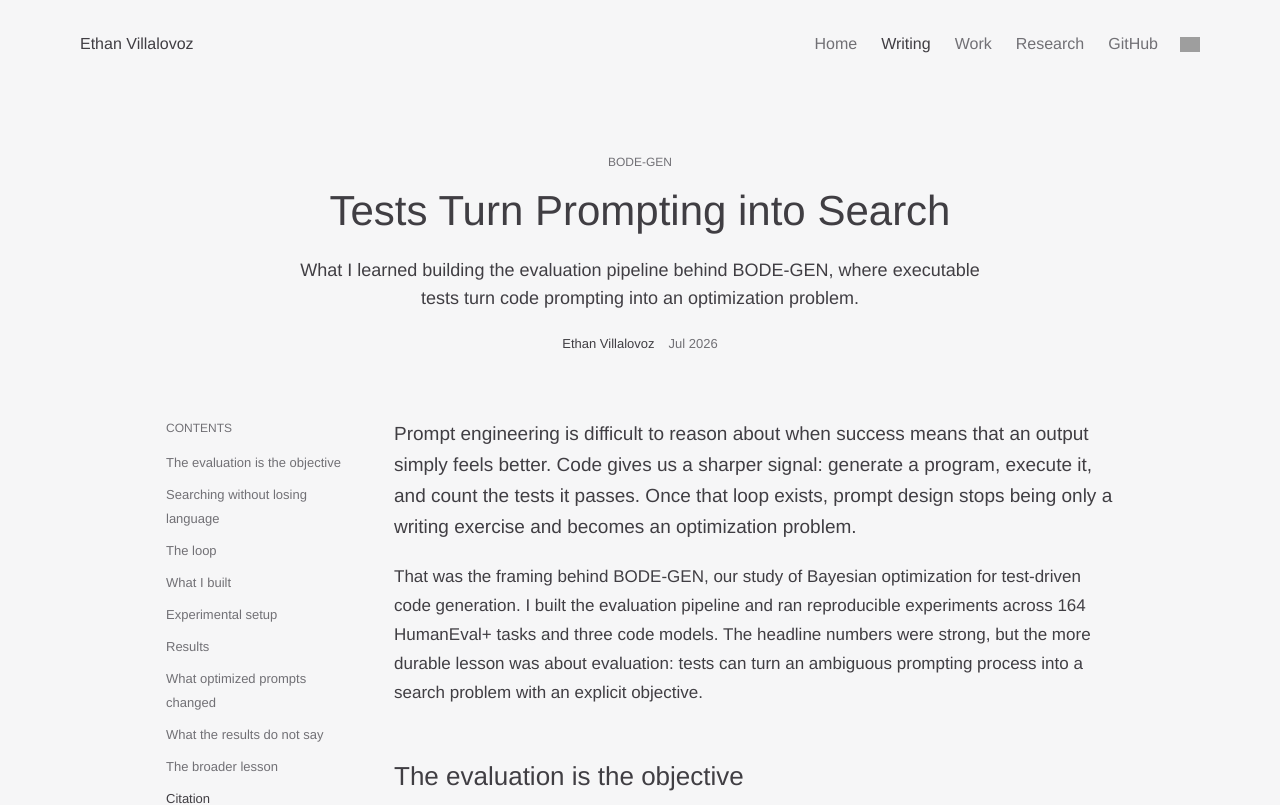
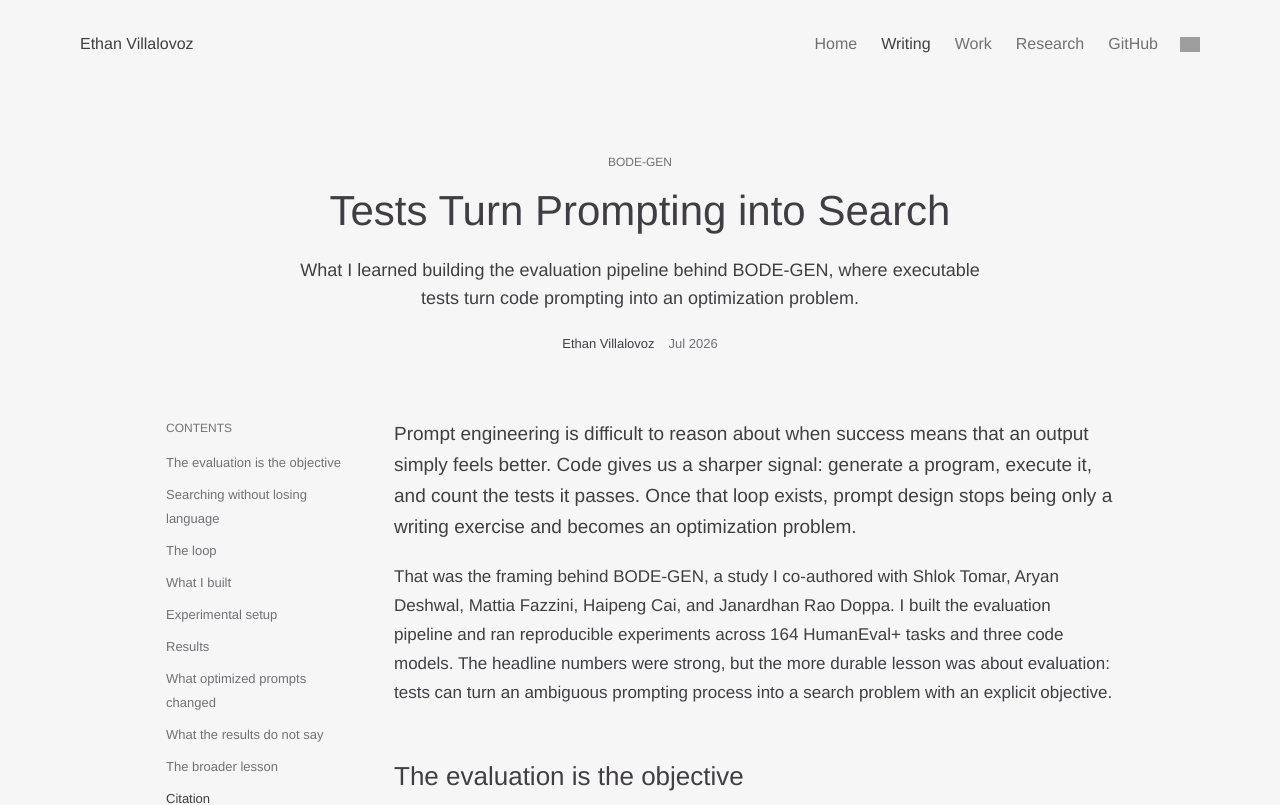
Before and after one commit to ethanvillalovoz/ethanvillalovoz.github.io, a Next.js app: page /writing/tests-turn-prompting-into-search in a window 1280 px wide. Shown: the top 805 px of the page. Built offline with nearby package versions, Linux system fonts and the light colour scheme; grey boxes are pictures that could not be loaded.

Commit message:
Clarify BODE-GEN article authorship

```diff
--- a/src/app/(secondary)/writing/tests-turn-prompting-into-search/page.tsx
+++ b/src/app/(secondary)/writing/tests-turn-prompting-into-search/page.tsx
@@ -123,11 +123,12 @@
 							>
 								BODE-GEN
 							</a>
-							, our study of Bayesian optimization for test-driven code generation. I
-							built the evaluation pipeline and ran reproducible experiments across 164
-							HumanEval+ tasks and three code models. The headline numbers were strong, but
-							the more durable lesson was about evaluation: tests can turn an ambiguous
-							prompting process into a search problem with an explicit objective.
+							, a study I co-authored with Shlok Tomar, Aryan Deshwal, Mattia Fazzini,
+							Haipeng Cai, and Janardhan Rao Doppa. I built the evaluation pipeline and
+							ran reproducible experiments across 164 HumanEval+ tasks and three code
+							models. The headline numbers were strong, but the more durable lesson was
+							about evaluation: tests can turn an ambiguous prompting process into a
+							search problem with an explicit objective.
 						</p>
 
 						<section id="evaluation">
```
